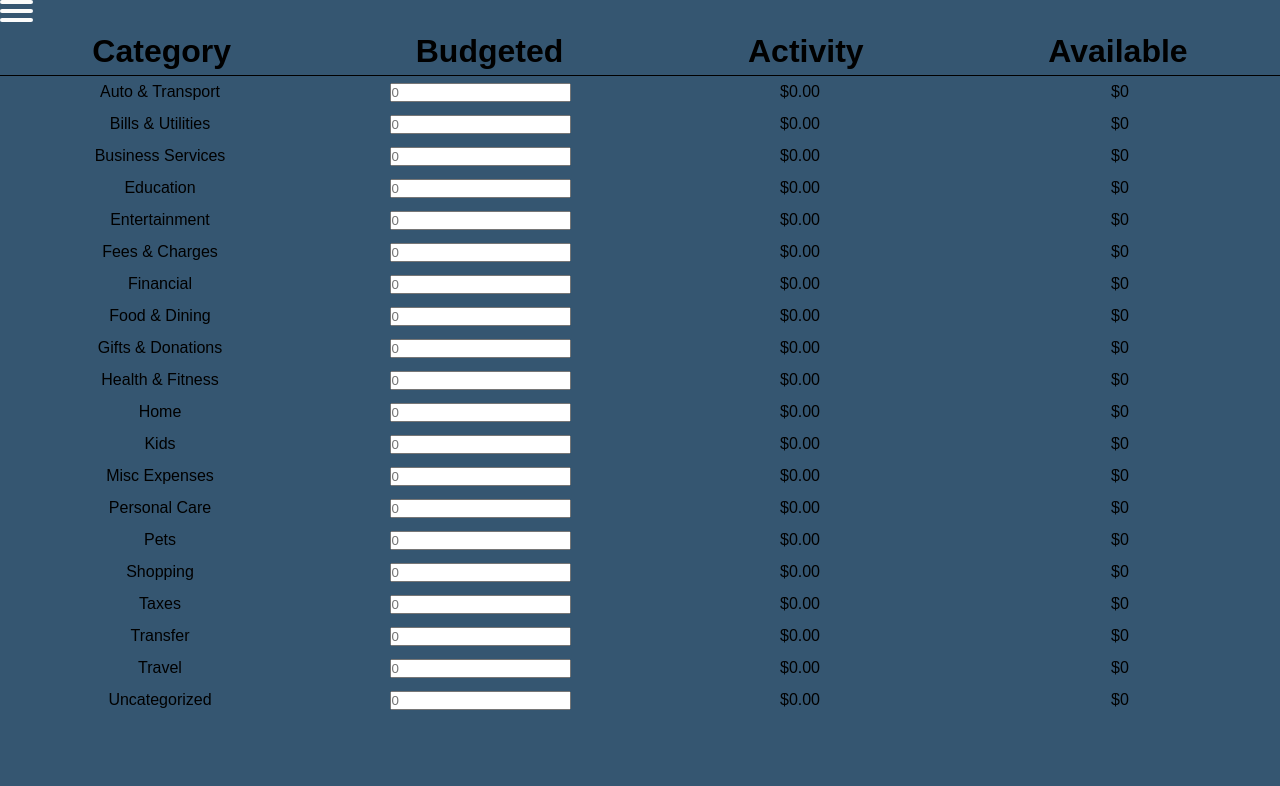
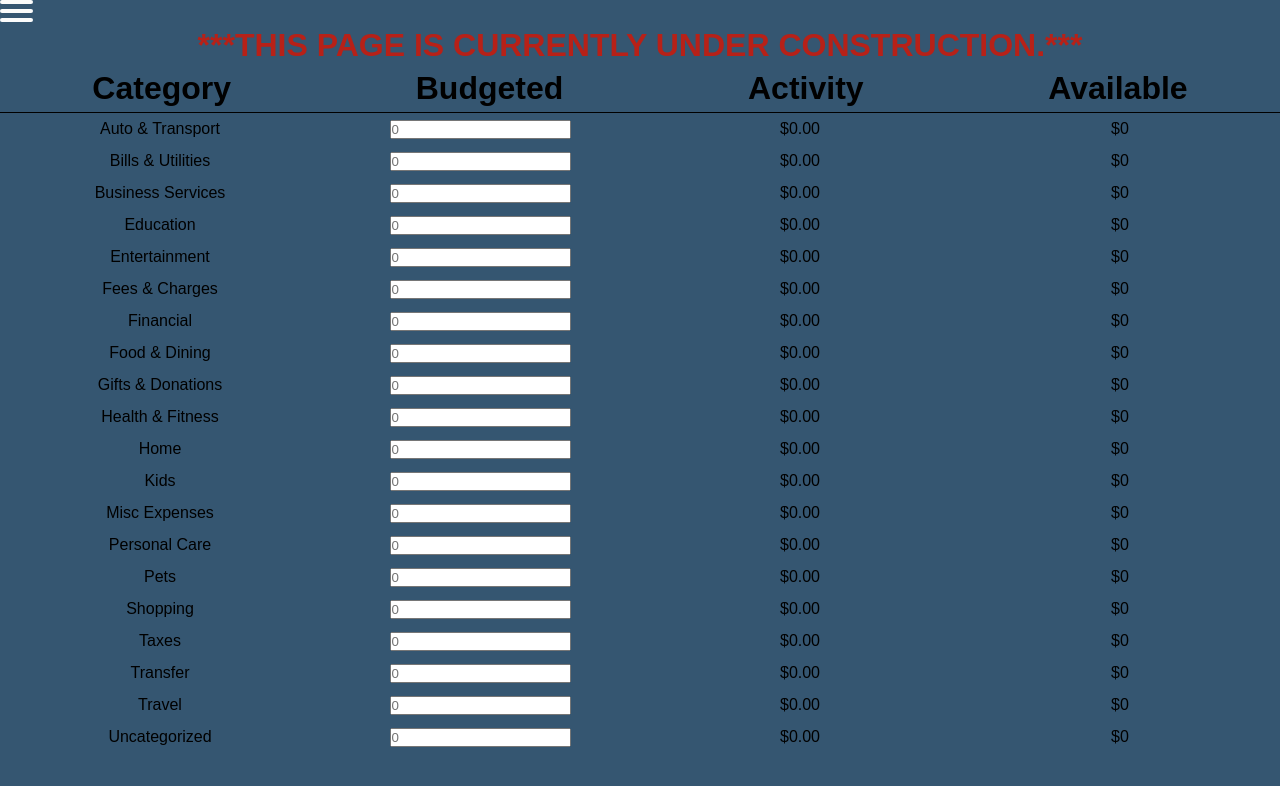
Before and after one commit to lepdiana/count-management, a React (Create React App) app in the folder client/: page /budget in a window 1280 px wide. Shown: the top 786 px of the page. Built offline with nearby package versions, Linux system fonts and the light colour scheme; no server answers; sample sign-in values are in the browser's storage.

Commit message:
added under construction

```diff
--- a/client/src/components/BudgetList.js
+++ b/client/src/components/BudgetList.js
@@ -102,6 +102,7 @@ function BudgetList(){
 
     return(
         <div className='budgetListContainer'>
+            <h1 className='construction'>***THIS PAGE IS CURRENTLY UNDER CONSTRUCTION.***</h1>
             <div className='budgetListTitles'>
                 <h1>Category</h1>
                 <h1>Budgeted</h1>
--- a/client/src/styles/budgetList.css
+++ b/client/src/styles/budgetList.css
@@ -1,6 +1,12 @@
 .budgetListContainer {
     display: grid;
     grid-template-columns: repeat(4, 1fr)
+}
+
+.construction {
+    grid-column: 1/5;
+    text-align: center;
+    color: #B72118;
 }
 
 .budgetListTitles {
```
